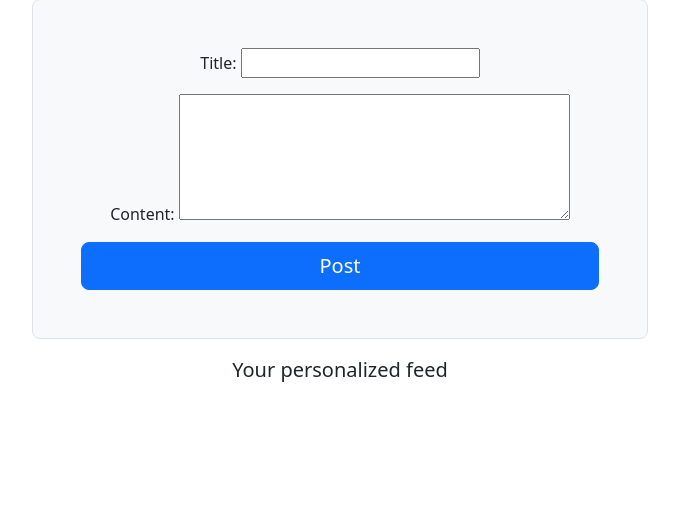
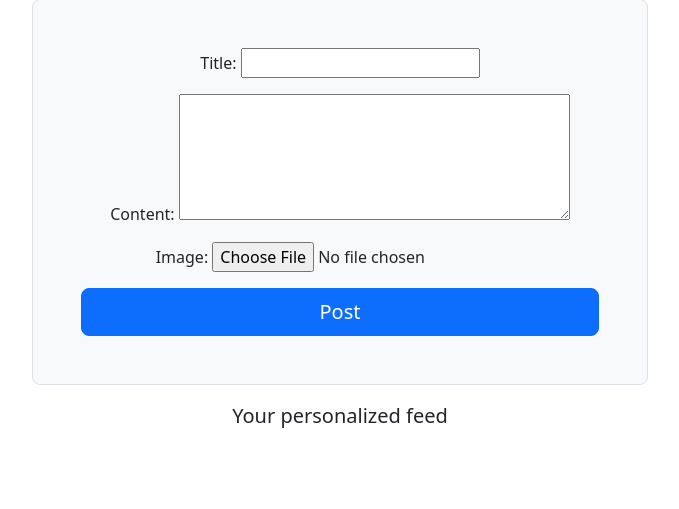
Before and after one commit to pettermk/instapwn, a Django app: page / in a window 1280 px wide. Shown: the part 314-823 px from the top of the page, without its empty margins (300-979 px from the left). Run offline with Django 4.2, Linux system fonts and the light colour scheme; data that the repository does not hold is empty; some libraries are stand-ins or nearby versions.

Commit message:
Possible to upload image with post

```diff
--- a/instapwn/instapwn/settings.py
+++ b/instapwn/instapwn/settings.py
@@ -126,3 +126,7 @@ STATIC_URL = 'static/'
 DEFAULT_AUTO_FIELD = 'django.db.models.BigAutoField'
 
 LOGIN_REDIRECT_URL = "/"
+
+MEDIA_ROOT = 'images/'
+
+MEDIA_URL = '/images/'
--- a/instapwn/instapwn/urls.py
+++ b/instapwn/instapwn/urls.py
@@ -15,10 +15,12 @@ Including another URLconf
 """
 from django.contrib import admin
 from django.urls import path, include
+from django.conf.urls.static import static
+from django.conf import settings
 
 urlpatterns = [
     path('admin/', admin.site.urls),
     path('', include('web.urls')),
     path("accounts/", include("accounts.urls")),
     path("accounts/", include("django.contrib.auth.urls")),
-]
+] + static(settings.MEDIA_URL, document_root=settings.MEDIA_ROOT)
--- a/instapwn/web/forms.py
+++ b/instapwn/web/forms.py
@@ -7,6 +7,7 @@ from web.models import Post
 class PostForm(Form):
     title = forms.CharField(max_length=60)
     content = forms.CharField(widget=forms.Textarea({'rows': '5'}))
+    image = forms.ImageField()
 
 class DeletePostForm(Form):
     class Meta:
--- a/instapwn/web/models.py
+++ b/instapwn/web/models.py
@@ -1,5 +1,6 @@
 from django.db import models
 from django.contrib.auth.models import User
+from django.conf import settings
 
 # Create your models here.
 
@@ -7,3 +8,4 @@ class Post(models.Model):
     author = models.ForeignKey(User, null=True, on_delete=models.CASCADE)
     title = models.TextField(max_length=60)
     content = models.TextField(max_length=255)
+    image = models.ImageField(upload_to=settings.MEDIA_ROOT, null=True)
--- a/instapwn/web/templates/web/index.html
+++ b/instapwn/web/templates/web/index.html
@@ -43,6 +43,9 @@
           {% endif %}
           <h5 class="card-title">{{post.title | safe}}</h5>
           <p>{{post.content}}</p>
+          {% if post.image %}
+          <img src="images/{{post.image}}" width="400px"></img>
+          {% endif %}
           <div class="text-end">
             {{post.author.username}}
           </div>
--- a/instapwn/web/views.py
+++ b/instapwn/web/views.py
@@ -11,12 +11,15 @@ from web.models import Post
 def index(request):
     if request.method == 'POST':
         # create a form instance and populate it with data from the request:
-        form = PostForm(request.POST)
+        form = PostForm(request.POST, request.FILES)
         # check whether it's valid:
         if form.is_valid():
             post = Post(
                 author = request.user,
-                title=form.cleaned_data['title'], content=form.cleaned_data['content'])
+                title=form.cleaned_data['title'],
+                content=form.cleaned_data['content'],
+                image=form.cleaned_data['image']
+            )
             post.save()
     posts = Post.objects.all()
     return render(
--- a/requirements.txt
+++ b/requirements.txt
@@ -1,2 +1,3 @@
 django
 django-rest-framework
+pillow
```
Also changed, not shown: instapwn/web/migrations/0003_post_image.py (added), instapwn/web/migrations/0004_alter_post_image.py (added).
